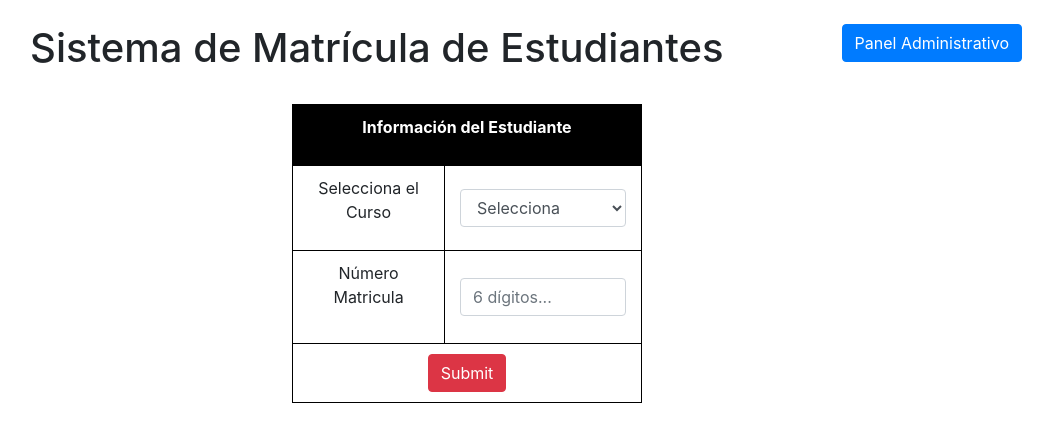
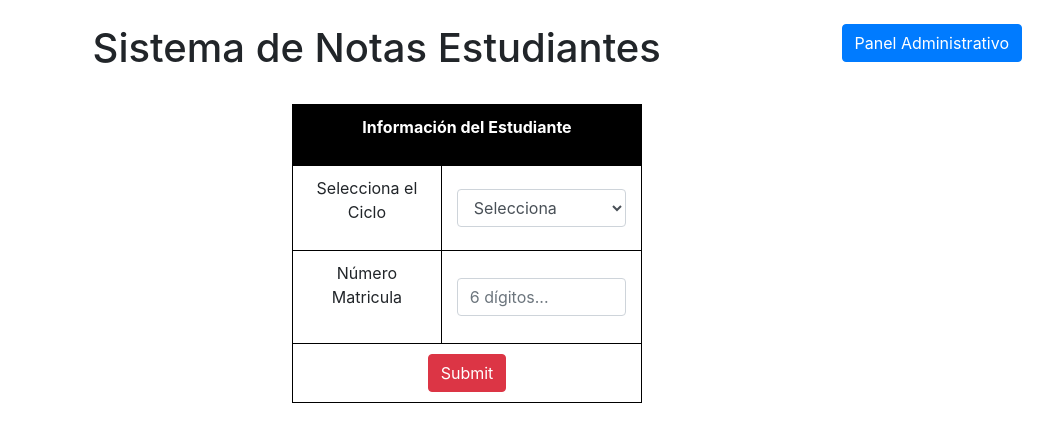
Before and after one commit to kevinkurt/SystemaNotasCompensar, a PHP site: page / in a window 1280 px wide. Shown: the top 442 px of the page, without its empty margins (173-1226 px from the left). Run offline with PHP 8.4, Linux system fonts and the light colour scheme; some libraries are stand-ins or nearby versions.

Commit message:
cambio de pantalla principal

```diff
--- a/index.php
+++ b/index.php
@@ -15,7 +15,7 @@
   <body>
     <div class="container"><br>
       <a class="btn btn-primary float-right" href="admin/login.php">Panel Administrativo</a>
-          <h1 class="text-center">Sistema de Matrícula de Estudiantes</h1><br>
+          <h1 class="text-center">Sistema de Notas Estudiantes</h1><br>
 
           <div class="row">
             <div class="col-md-4 offset-md-4">
@@ -28,7 +28,7 @@
               </tr>
               <tr>
                 <td>
-                   <p>Selecciona el Curso</p>
+                   <p>Selecciona el Ciclo</p>
                 </td>
                 <td>
                    <select class="form-control" name="choose">
```
